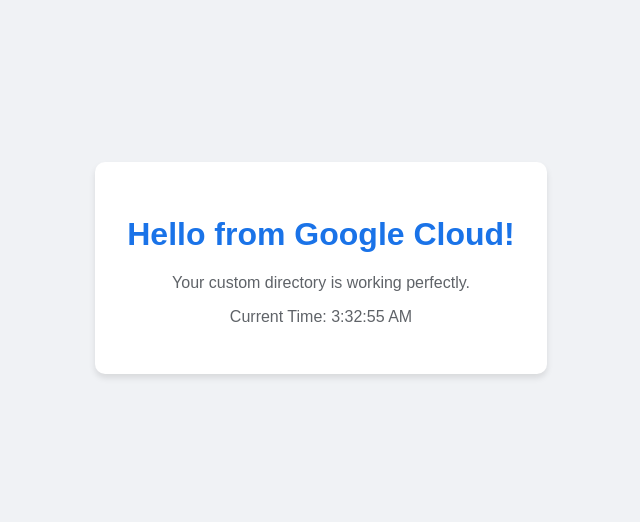
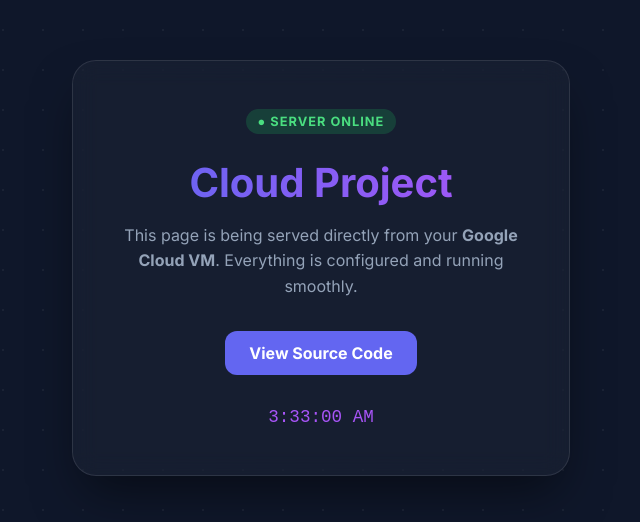
Before and after one commit to Tharatape/web-deployment-on-google-clound, a plain HTML site: page index.html in a window 1280 px wide. Shown: the part 132-654 px from the top of the page, without its empty margins (319-959 px from the left). Drawn offline with Linux system fonts and the light colour scheme.

Commit message:
change for path index and edit index.html

```diff
--- a/index.html
+++ b/index.html
@@ -3,37 +3,119 @@
 <head>
     <meta charset="UTF-8">
     <meta name="viewport" content="width=device-width, initial-scale=1.0">
-    <title>My Cloud Website</title>
+    <title>Thara's Cloud Workspace</title>
+    <link href="https://fonts.googleapis.com/css2?family=Inter:wght@300;400;700&display=swap" rel="stylesheet">
     <style>
+        :root {
+            --primary: #6366f1;
+            --secondary: #a855f7;
+            --bg: #0f172a;
+        }
+
         body {
-            font-family: sans-serif;
+            margin: 0;
+            font-family: 'Inter', sans-serif;
+            background-color: var(--bg);
+            background-image: radial-gradient(circle at 2px 2px, rgba(255,255,255,0.05) 1px, transparent 0);
+            background-size: 40px 40px;
+            color: white;
             display: flex;
             justify-content: center;
             align-items: center;
             height: 100vh;
-            margin: 0;
-            background-color: #f0f2f5;
+            overflow: hidden;
         }
-        .container {
+
+        .glass-card {
+            background: rgba(255, 255, 255, 0.03);
+            backdrop-filter: blur(12px);
+            -webkit-backdrop-filter: blur(12px);
+            border: 1px solid rgba(255, 255, 255, 0.1);
+            border-radius: 24px;
+            padding: 3rem;
             text-align: center;
-            background: white;
-            padding: 2rem;
-            border-radius: 10px;
-            box-shadow: 0 4px 6px rgba(0,0,0,0.1);
+            box-shadow: 0 25px 50px -12px rgba(0, 0, 0, 0.5);
+            max-width: 400px;
+            width: 90%;
+            animation: fadeIn 1s ease-out;
         }
-        h1 { color: #1a73e8; }
-        p { color: #5f6368; }
+
+        @keyframes fadeIn {
+            from { opacity: 0; transform: translateY(20px); }
+            to { opacity: 1; transform: translateY(0); }
+        }
+
+        .status-badge {
+            background: rgba(34, 197, 94, 0.2);
+            color: #4ade80;
+            padding: 5px 12px;
+            border-radius: 99px;
+            font-size: 0.8rem;
+            font-weight: 600;
+            text-transform: uppercase;
+            letter-spacing: 1px;
+            display: inline-block;
+            margin-bottom: 1.5rem;
+        }
+
+        h1 {
+            font-size: 2.5rem;
+            margin: 0 0 1rem 0;
+            background: linear-gradient(to right, var(--primary), var(--secondary));
+            -webkit-background-clip: text;
+            -webkit-text-fill-color: transparent;
+        }
+
+        p {
+            color: #94a3b8;
+            line-height: 1.6;
+            margin-bottom: 2rem;
+        }
+
+        .btn {
+            background: var(--primary);
+            color: white;
+            text-decoration: none;
+            padding: 12px 24px;
+            border-radius: 12px;
+            font-weight: 600;
+            transition: all 0.3s ease;
+            display: inline-block;
+        }
+
+        .btn:hover {
+            transform: translateY(-2px);
+            box-shadow: 0 10px 15px -3px rgba(99, 102, 241, 0.4);
+            filter: brightness(1.1);
+        }
+
+        .time-display {
+            margin-top: 2rem;
+            font-family: monospace;
+            color: var(--secondary);
+            font-size: 1.1rem;
+        }
     </style>
 </head>
 <body>
-    <div class="container">
-        <h1>Hello from Google Cloud!</h1>
-        <p>Your custom directory is working perfectly.</p>
-        <p>Current Time: <span id="time"></span></p>
+
+    <div class="glass-card">
+        <div class="status-badge">● Server Online</div>
+        <h1>Cloud Project</h1>
+        <p>This page is being served directly from your <strong>Google Cloud VM</strong>. Everything is configured and running smoothly.</p>
+
+        <a href="https://github.com" target="_blank" class="btn">View Source Code</a>
+
+        <div class="time-display" id="clock">00:00:00</div>
     </div>
 
     <script>
-        document.getElementById('time').innerText = new Date().toLocaleTimeString();
+        function updateClock() {
+            const now = new Date();
+            document.getElementById('clock').innerText = now.toLocaleTimeString();
+        }
+        setInterval(updateClock, 1000);
+        updateClock();
     </script>
 </body>
 </html>
```
